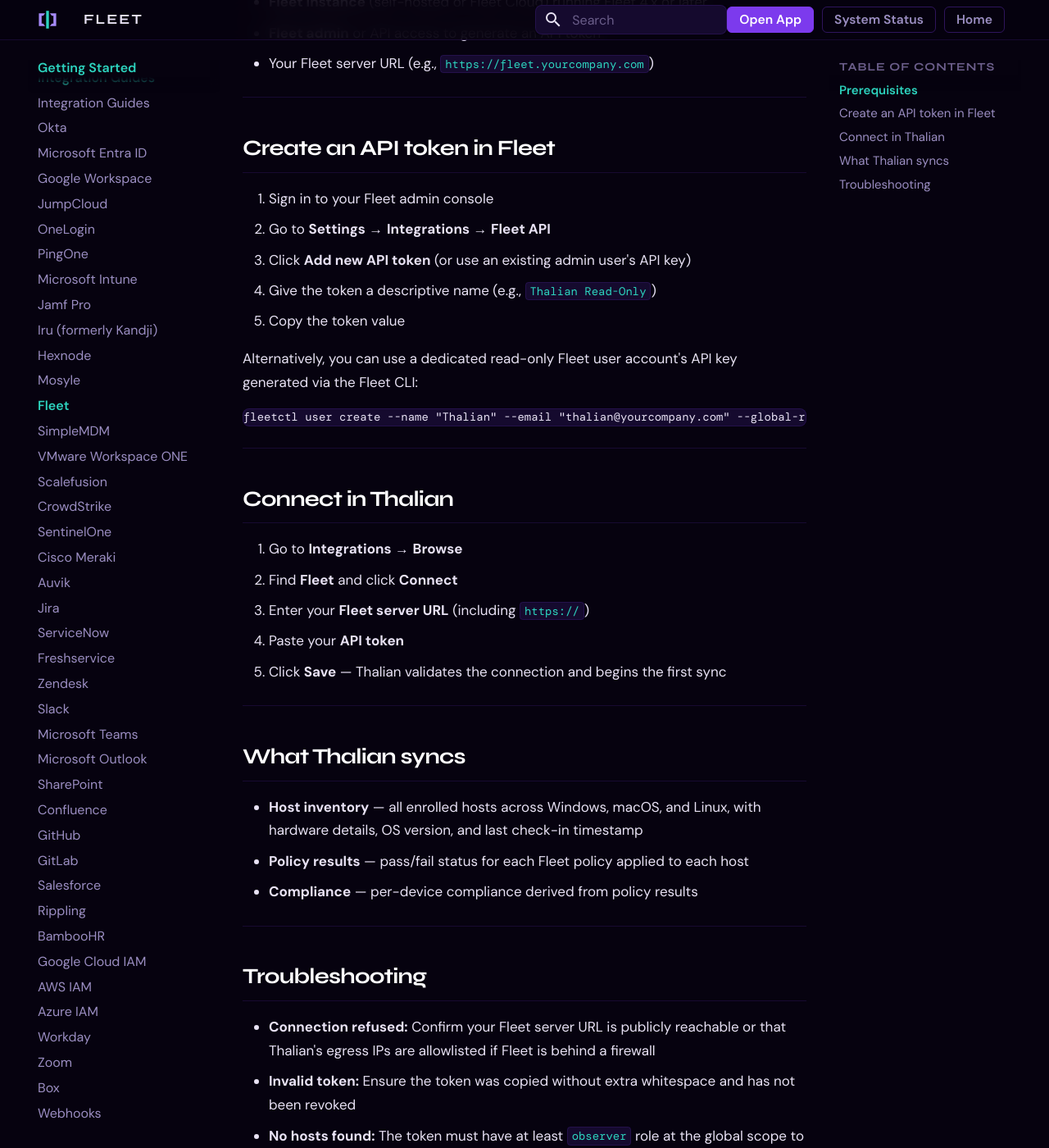
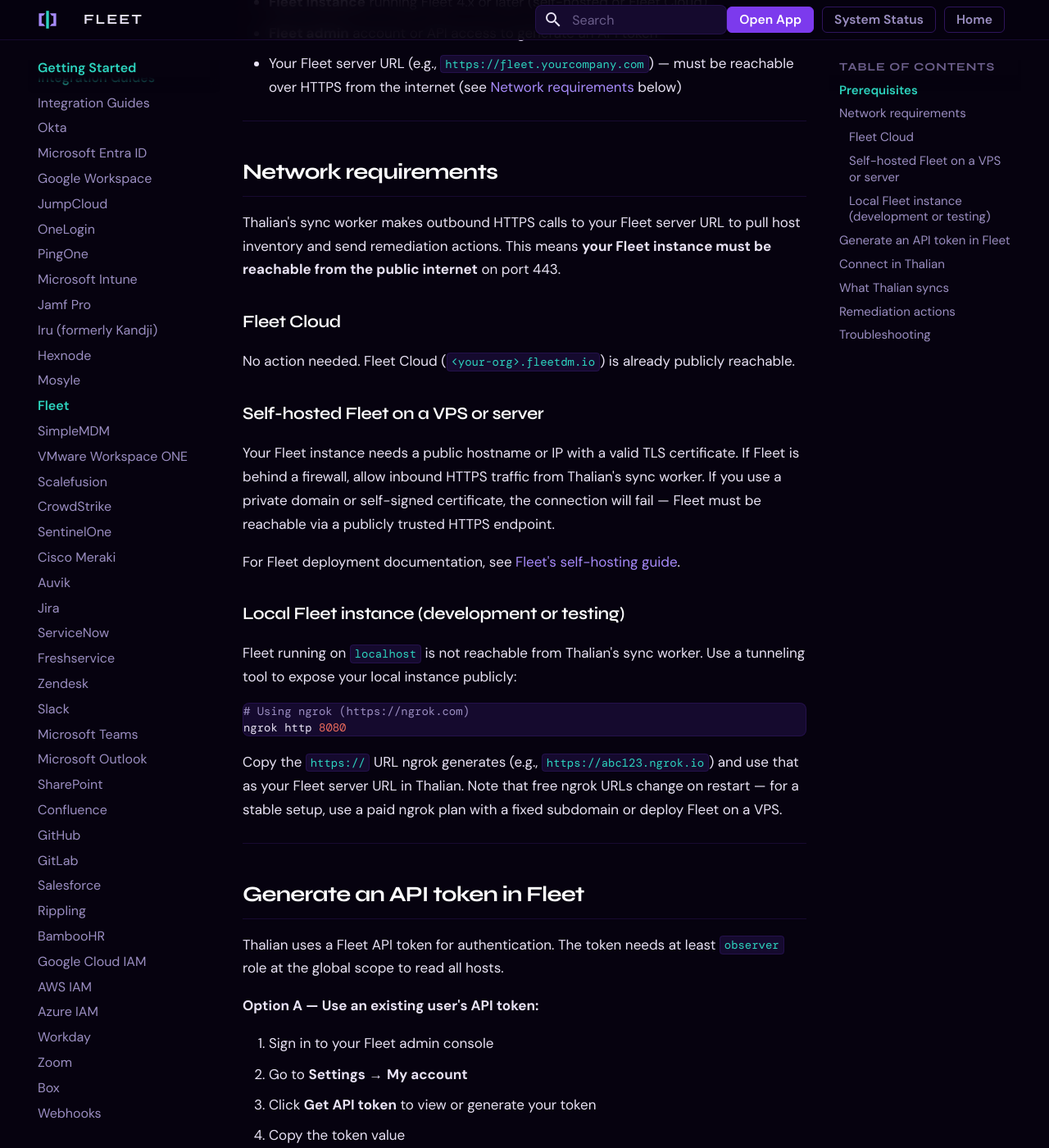
Before and after one commit to tori-mf13/thalian-docs, an MkDocs documentation site: the page built from docs/integrations/fleet.md, in a window 1280 px wide and 1400 px high, scrolled down 440 px. Shown: the whole window at 82% size. Built offline with MkDocs 1.6.1 and Material for MkDocs 9.7.7, drawn with Linux system fonts in a browser that asks for light colours; some of the changed text lies outside the part shown.

Commit message:
docs: expand Fleet integration guide with network requirements and remediation actions
Adds hosting scenario guidance (Fleet Cloud, self-hosted VPS, local/ngrok),
network reachability requirement, hourly sync frequency, primary_user device
ownership note, and a full remediation actions section with a wipe warning.

Co-Authored-By: Claude Sonnet 4.6 <noreply@anthropic.com>

````diff
--- a/docs/integrations/fleet.md
+++ b/docs/integrations/fleet.md
@@ -6,25 +6,62 @@ Step-by-step guide to connecting Fleet to Thalian for cross-platform endpoint in
 
 ## Prerequisites
 
-- **Fleet instance** (self-hosted or Fleet Cloud) running Fleet 4.x or later
-- **Fleet admin** or API access to generate an API token
-- Your Fleet server URL (e.g., `https://fleet.yourcompany.com`)
+- **Fleet instance** running Fleet 4.x or later (self-hosted or Fleet Cloud)
+- **Fleet admin** account or API access to generate an API token
+- Your Fleet server URL (e.g., `https://fleet.yourcompany.com`) — must be reachable over HTTPS from the internet (see [Network requirements](#network-requirements) below)
 
 ---
 
-## Create an API token in Fleet
+## Network requirements
+
+Thalian's sync worker makes outbound HTTPS calls to your Fleet server URL to pull host inventory and send remediation actions. This means **your Fleet instance must be reachable from the public internet** on port 443.
+
+### Fleet Cloud
+
+No action needed. Fleet Cloud (`<your-org>.fleetdm.io`) is already publicly reachable.
+
+### Self-hosted Fleet on a VPS or server
+
+Your Fleet instance needs a public hostname or IP with a valid TLS certificate. If Fleet is behind a firewall, allow inbound HTTPS traffic from Thalian's sync worker. If you use a private domain or self-signed certificate, the connection will fail — Fleet must be reachable via a publicly trusted HTTPS endpoint.
+
+For Fleet deployment documentation, see [Fleet's self-hosting guide](https://fleetdm.com/docs/deploy/introduction-to-fleet).
+
+### Local Fleet instance (development or testing)
+
+Fleet running on `localhost` is not reachable from Thalian's sync worker. Use a tunneling tool to expose your local instance publicly:
+
+```bash
+# Using ngrok (https://ngrok.com)
+ngrok http 8080
+```
+
+Copy the `https://` URL ngrok generates (e.g., `https://abc123.ngrok.io`) and use that as your Fleet server URL in Thalian. Note that free ngrok URLs change on restart — for a stable setup, use a paid ngrok plan with a fixed subdomain or deploy Fleet on a VPS.
+
+---
+
+## Generate an API token in Fleet
+
+Thalian uses a Fleet API token for authentication. The token needs at least `observer` role at the global scope to read all hosts.
+
+**Option A — Use an existing user's API token:**
 
 1. Sign in to your Fleet admin console
-2. Go to **Settings** → **Integrations** → **Fleet API**
-3. Click **Add new API token** (or use an existing admin user's API key)
-4. Give the token a descriptive name (e.g., `Thalian Read-Only`)
-5. Copy the token value
+2. Go to **Settings** → **My account**
+3. Click **Get API token** to view or generate your token
+4. Copy the token value
 
-Alternatively, you can use a dedicated read-only Fleet user account's API key generated via the Fleet CLI:
+**Option B — Create a dedicated read-only user (recommended):**
 
+Create a dedicated Fleet user for Thalian so you can revoke access independently:
+
+```bash
+fleetctl user create \
+  --name "Thalian" \
+  --email "thalian-sync@yourcompany.com" \
+  --global-role observer
 ```
-fleetctl user create --name "Thalian" --email "thalian@yourcompany.com" --global-role observer
-```
+
+Then sign in as that user and copy the API token from **Settings** → **My account**.
 
 ---
 
@@ -32,7 +69,7 @@ fleetctl user create --name "Thalian" --email "thalian@yourcompany.com" --global
 
 1. Go to **Integrations** → **Browse**
 2. Find **Fleet** and click **Connect**
-3. Enter your **Fleet server URL** (including `https://`)
+3. Enter your **Fleet server URL** — include `https://` (e.g., `https://fleet.yourcompany.com`)
 4. Paste your **API token**
 5. Click **Save** — Thalian validates the connection and begins the first sync
 
@@ -40,17 +77,38 @@ fleetctl user create --name "Thalian" --email "thalian@yourcompany.com" --global
 
 ## What Thalian syncs
 
+Thalian syncs automatically every hour. You can also trigger a manual sync from **Integrations** at any time.
+
 - **Host inventory** — all enrolled hosts across Windows, macOS, and Linux, with hardware details, OS version, and last check-in timestamp
-- **Policy results** — pass/fail status for each Fleet policy applied to each host
-- **Compliance** — per-device compliance derived from policy results
+- **Policy results** — osquery policy pass/fail status per host, used to compute compliance
+- **Compliance status** — derived from Fleet policy results: a host with zero failing policies is `compliant`; one or more failures marks it `non-compliant`
+- **Disk encryption** — whether FileVault, BitLocker, or Linux disk encryption is verified or enforced
+- **MDM enrollment** — whether the host is enrolled manually or automatically
+- **Device ownership** — Fleet's `primary_user` field is used to correlate devices to identities across your other integrations (e.g., matching a Fleet host to the same person's Okta account or GitHub access)
+
+---
+
+## Remediation actions
+
+From a Fleet finding in Thalian, you can trigger the following actions directly against the device without leaving Thalian:
+
+| Action | What it does |
+|---|---|
+| **Sync device** | Triggers Fleet to immediately refetch the latest host data (osquery check-in) |
+| **Remote lock** | Locks the device — the user must enter a PIN or passcode to regain access |
+| **Retire device** | Wipes the device and removes it from Fleet inventory |
+
+!!! warning "Retire device is irreversible"
+    The **Retire device** action sends a full wipe command to the endpoint and removes it from Fleet. This cannot be undone. Only use it for lost, stolen, or decommissioned devices.
 
 ---
 
 ## Troubleshooting
 
-- **Connection refused:** Confirm your Fleet server URL is publicly reachable or that Thalian's egress IPs are allowlisted if Fleet is behind a firewall
-- **Invalid token:** Ensure the token was copied without extra whitespace and has not been revoked
-- **No hosts found:** The token must have at least `observer` role at the global scope to read all hosts
+- **Connection refused or timeout:** Your Fleet server URL is not reachable from the internet. Review the [Network requirements](#network-requirements) section above.
+- **Invalid token:** Ensure the token was copied without extra whitespace and has not been revoked. Verify the token works by running `fleetctl get hosts --config-path /dev/null` or making a direct API call.
+- **No hosts found:** The token must have at least `observer` role at the global scope. A team-scoped observer will only see hosts in that team.
+- **TLS error:** Fleet must be served with a publicly trusted TLS certificate. Self-signed certificates are not supported.
 
 ---
 
````
